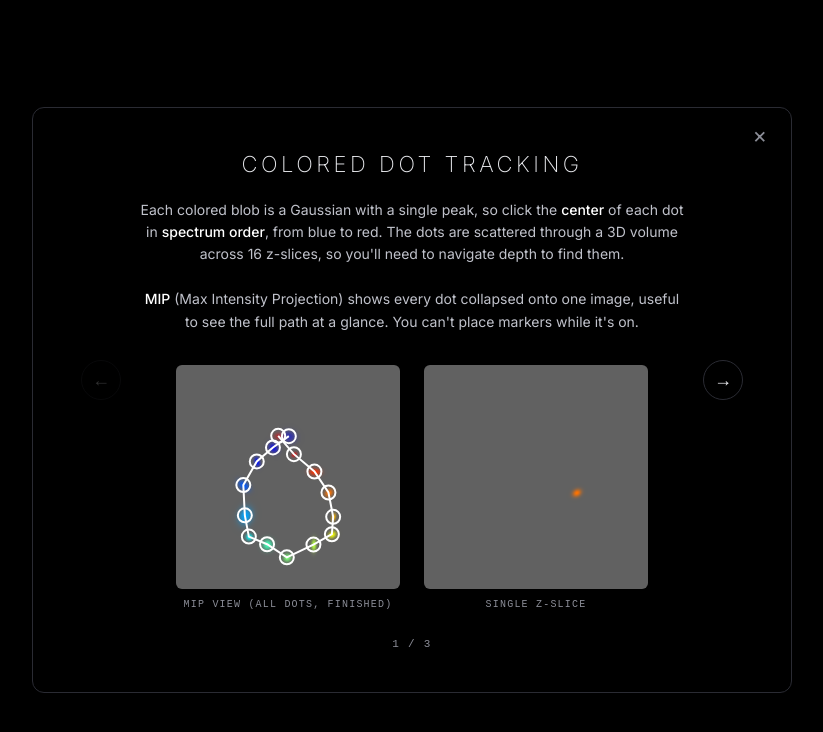
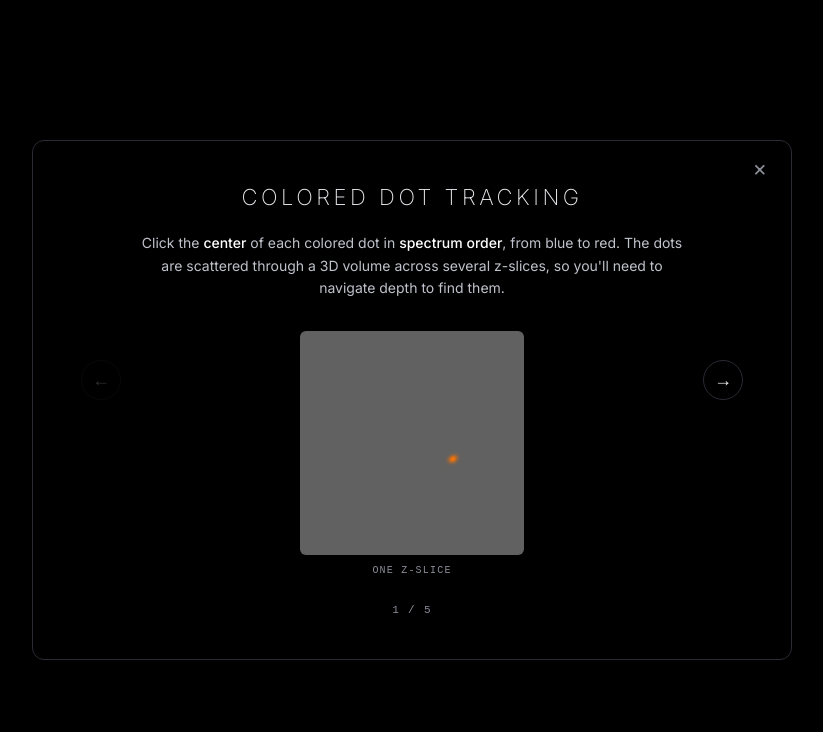
Before and after one commit to Visual-Intuition/homepage, a Next.js app in the folder src/: page /demo in a window 1280 px wide. Both pictures are taken after a click on the button "Start Task". Shown: the top 732 px of the page, without its empty margins (228-1051 px from the left). Built offline with nearby package versions, Linux system fonts and the light colour scheme.

Commit message:
Split tutorial into 5 pages (overview, MIP, navigation, undo, done)

```diff
--- a/src/app/demo/_components/tutorial.tsx
+++ b/src/app/demo/_components/tutorial.tsx
@@ -13,15 +13,16 @@ import styles from "./tutorial.module.css";
 
 const INSTANCE = instanceJson as unknown as TaskInstance;
 const CANVAS = 224;
+const NUM_PAGES = 5;
 
 type Props = {
   open: boolean;
-  onClose: () => void; // dismiss tutorial entirely (skip to task)
+  onClose: () => void; // skip tutorial entirely, go to task
   onBegin: () => void; // finished tutorial, start task
 };
 
 export function Tutorial({ open, onClose, onBegin }: Props) {
-  const [page, setPage] = useState(0); // 0, 1, 2
+  const [page, setPage] = useState(0);
 
   useEffect(() => {
     if (open) setPage(0);
@@ -29,7 +30,7 @@ export function Tutorial({ open, onClose, onBegin }: Props) {
 
   if (!open) return null;
 
-  const isLast = page === 2;
+  const isLast = page === NUM_PAGES - 1;
   const isFirst = page === 0;
 
   return (
@@ -50,51 +51,40 @@ export function Tutorial({ open, onClose, onBegin }: Props) {
           </button>
 
           <div className={styles.content}>
-            {page === 0 && <Page1 />}
-            {page === 1 && <Page2 />}
-            {page === 2 && <Page3 onBegin={onBegin} />}
+            {page === 0 && <PageOverview />}
+            {page === 1 && <PageMIP />}
+            {page === 2 && <PageNavigation />}
+            {page === 3 && <PageUndo />}
+            {page === 4 && <PageDone onBegin={onBegin} />}
           </div>
 
           <button
             className={styles.arrow}
             disabled={isLast}
-            onClick={() => setPage((p) => Math.min(2, p + 1))}
+            onClick={() => setPage((p) => Math.min(NUM_PAGES - 1, p + 1))}
             aria-label="Next"
           >
             →
           </button>
         </div>
 
-        <div className={styles.indicator}>{page + 1} / 3</div>
+        <div className={styles.indicator}>
+          {page + 1} / {NUM_PAGES}
+        </div>
       </div>
     </div>
   );
 }
 
 // ============================================================
-// Page 1: task overview + MIP
+// Page 1: task overview
 // ============================================================
 
-function Page1() {
-  const mipCanvas = useRef<HTMLCanvasElement>(null);
+function PageOverview() {
   const sliceCanvas = useRef<HTMLCanvasElement>(null);
 
   useEffect(() => {
     const bg = INSTANCE.bg_color ?? 0.17;
-
-    if (mipCanvas.current) {
-      const ctx = mipCanvas.current.getContext("2d");
-      if (ctx) {
-        paintGaussians(ctx, INSTANCE, CANVAS, bg, 0, 1, true);
-        const markers = INSTANCE.points.map<[number, number, number]>((p) => [
-          p.x,
-          p.y,
-          p.z * NUM_SLICES - 0.5,
-        ]);
-        drawMarkersMIP(ctx, markers, bg);
-      }
-    }
-
     if (sliceCanvas.current) {
       const ctx = sliceCanvas.current.getContext("2d");
       if (ctx) {
@@ -108,19 +98,12 @@ function Page1() {
     <>
       <h2 className={styles.title}>Colored Dot Tracking</h2>
       <p className={styles.body}>
-        Each colored blob is a Gaussian with a single peak, so click the <b>center</b> of each dot in <b>spectrum order</b>, from blue to red. The dots are scattered through a 3D volume across 16 z-slices, so you&apos;ll need to navigate depth to find them.
-        <br />
-        <br />
-        <b>MIP</b> (Max Intensity Projection) shows every dot collapsed onto one image, useful to see the full path at a glance. You can&apos;t place markers while it&apos;s on.
+        Click the <b>center</b> of each colored dot in <b>spectrum order</b>, from blue to red. The dots are scattered through a 3D volume across several z-slices, so you&apos;ll need to navigate depth to find them.
       </p>
       <div className={styles.visualWrap}>
         <div className={styles.visualCol}>
-          <canvas ref={mipCanvas} className={styles.canvas} width={CANVAS} height={CANVAS} />
-          <div className={styles.visualLabel}>MIP view (all dots, finished)</div>
-        </div>
-        <div className={styles.visualCol}>
           <canvas ref={sliceCanvas} className={styles.canvas} width={CANVAS} height={CANVAS} />
-          <div className={styles.visualLabel}>Single z-slice</div>
+          <div className={styles.visualLabel}>One z-slice</div>
         </div>
       </div>
     </>
@@ -128,11 +111,56 @@ function Page1() {
 }
 
 // ============================================================
-// Page 2: navigation
+// Page 2: MIP
+// ============================================================
+
+function PageMIP() {
+  const mipCanvas = useRef<HTMLCanvasElement>(null);
+  const sliceCanvas = useRef<HTMLCanvasElement>(null);
+
+  useEffect(() => {
+    const bg = INSTANCE.bg_color ?? 0.17;
+    if (sliceCanvas.current) {
+      const ctx = sliceCanvas.current.getContext("2d");
+      if (ctx) {
+        const z = 7;
+        paintGaussians(ctx, INSTANCE, CANVAS, bg, z / NUM_SLICES, (z + 1) / NUM_SLICES, false);
+      }
+    }
+    if (mipCanvas.current) {
+      const ctx = mipCanvas.current.getContext("2d");
+      if (ctx) {
+        paintGaussians(ctx, INSTANCE, CANVAS, bg, 0, 1, true);
+      }
+    }
+  }, []);
+
+  return (
+    <>
+      <h2 className={styles.title}>MIP View</h2>
+      <p className={styles.body}>
+        <b>MIP</b> (Max Intensity Projection) can be toggled on and off, and shows every dot collapsed onto one image. You can&apos;t place markers while it&apos;s on.
+      </p>
+      <div className={styles.visualWrap}>
+        <div className={styles.visualCol}>
+          <canvas ref={sliceCanvas} className={styles.canvas} width={CANVAS} height={CANVAS} />
+          <div className={styles.visualLabel}>Single z-slice</div>
+        </div>
+        <div className={styles.visualCol}>
+          <canvas ref={mipCanvas} className={styles.canvas} width={CANVAS} height={CANVAS} />
+          <div className={styles.visualLabel}>MIP (all slices)</div>
+        </div>
+      </div>
+    </>
+  );
+}
+
+// ============================================================
+// Shared animation engine for pages 3-5
 // ============================================================
 
 type Frame = {
-  d: number; // ms duration
+  d: number;
   z: number;
   mip: boolean;
   markers: [number, number, number][];
@@ -156,8 +184,15 @@ const UNDO_FRAMES: Frame[] = [
   { d: 900, z: 5, mip: false, markers: [], cursor: { canvas: [0.32, 0.28] } },
   { d: 900, z: 5, mip: false, markers: [[0.32, 0.28, 5]], cursor: "undo" },
   { d: 900, z: 5, mip: false, markers: [], cursor: { canvas: [0.52, 0.46] } },
-  { d: 900, z: 5, mip: false, markers: [[0.52, 0.46, 5]], cursor: "done" },
-  { d: 1400, z: 5, mip: false, markers: [[0.52, 0.46, 5]], cursor: null },
+  { d: 1100, z: 5, mip: false, markers: [[0.52, 0.46, 5]], cursor: null },
+];
+
+const DONE_FRAMES: Frame[] = [
+  { d: 700, z: 5, mip: false, markers: [], cursor: { canvas: [0.28, 0.34] } },
+  { d: 600, z: 5, mip: false, markers: [[0.28, 0.34, 5]], cursor: { canvas: [0.48, 0.42] } },
+  { d: 600, z: 5, mip: false, markers: [[0.28, 0.34, 5], [0.48, 0.42, 5]], cursor: { canvas: [0.62, 0.6] } },
+  { d: 800, z: 5, mip: false, markers: [[0.28, 0.34, 5], [0.48, 0.42, 5], [0.62, 0.6, 5]], cursor: "done" },
+  { d: 1200, z: 5, mip: false, markers: [[0.28, 0.34, 5], [0.48, 0.42, 5], [0.62, 0.6, 5]], cursor: null },
 ];
 
 function MockTaskCanvas({ frames }: { frames: Frame[] }) {
@@ -192,7 +227,6 @@ function MockTaskCanvas({ frames }: { frames: Frame[] }) {
         acc += f.d;
       }
 
-      // Render canvas state
       const ctx = canvasRef.current?.getContext("2d");
       if (ctx) {
         const bg = INSTANCE.bg_color ?? 0.17;
@@ -205,7 +239,6 @@ function MockTaskCanvas({ frames }: { frames: Frame[] }) {
         }
       }
 
-      // Position cursor
       const container = containerRef.current;
       const cursor = cursorRef.current;
       if (container && cursor) {
@@ -267,7 +300,7 @@ function MockTaskCanvas({ frames }: { frames: Frame[] }) {
   );
 }
 
-function Page2() {
+function PageNavigation() {
   return (
     <>
       <h2 className={styles.title}>Navigate the Volume</h2>
@@ -279,14 +312,26 @@ function Page2() {
   );
 }
 
-function Page3({ onBegin }: { onBegin: () => void }) {
+function PageUndo() {
   return (
     <>
-      <h2 className={styles.title}>Fix Mistakes, Then Finish</h2>
+      <h2 className={styles.title}>Undo Mistakes</h2>
       <p className={styles.body}>
-        Misplaced a marker? Click <b>Undo</b> to remove the most recent one. When you&apos;ve placed every dot, click <b>Done</b> to submit.
+        Misplaced a marker? Click <b>Undo</b> to remove the most recent one and try again.
       </p>
       <MockTaskCanvas frames={UNDO_FRAMES} />
+    </>
+  );
+}
+
+function PageDone({ onBegin }: { onBegin: () => void }) {
+  return (
+    <>
+      <h2 className={styles.title}>Finish the Task</h2>
+      <p className={styles.body}>
+        When you&apos;ve placed every dot, click <b>Done</b> to submit your annotation.
+      </p>
+      <MockTaskCanvas frames={DONE_FRAMES} />
       <div style={{ marginTop: 20 }}>
         <button className={styles.beginBtn} onClick={onBegin}>
           Begin Task
```
